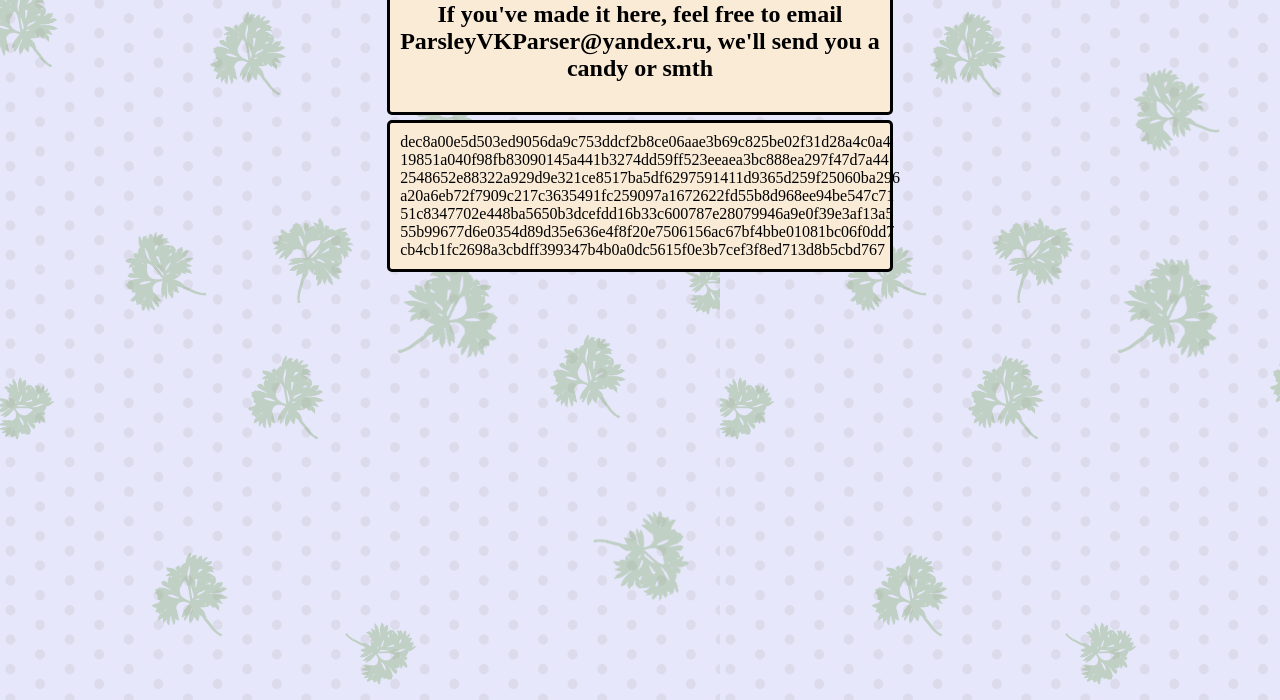
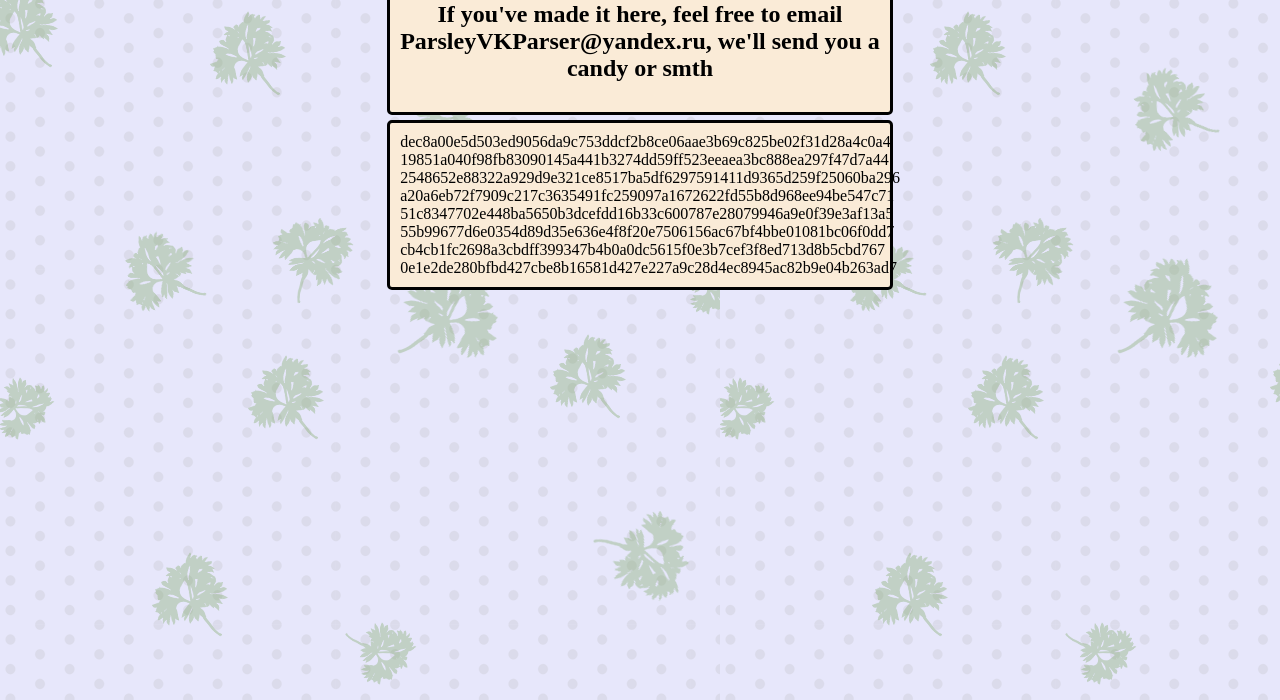
Before and after one commit to Parsley-VKParser/Parsley-VKParser.github.io, a plain HTML site: page index.html in a window 1280 px wide. Shown: the part 100-800 px from the top of the page. Drawn offline with Linux system fonts and the light colour scheme.

Commit message:
Update index.html

```diff
--- a/index.html
+++ b/index.html
@@ -17,6 +17,7 @@
       <div class = "licensed_id">51c8347702e448ba5650b3dcefdd16b33c600787e28079946a9e0f39e3af13a5</div>
       <div class = "licensed_id">55b99677d6e0354d89d35e636e4f8f20e7506156ac67bf4bbe01081bc06f0dd7</div>
       <div class = "licensed_id">cb4cb1fc2698a3cbdff399347b4b0a0dc5615f0e3b7cef3f8ed713d8b5cbd767</div>
+      <div class = "licensed_id">0e1e2de280bfbd427cbe8b16581d427e227a9c28d4ec8945ac82b9e04b263ad7</div>
   </div>
 </body>
 </html>
```
